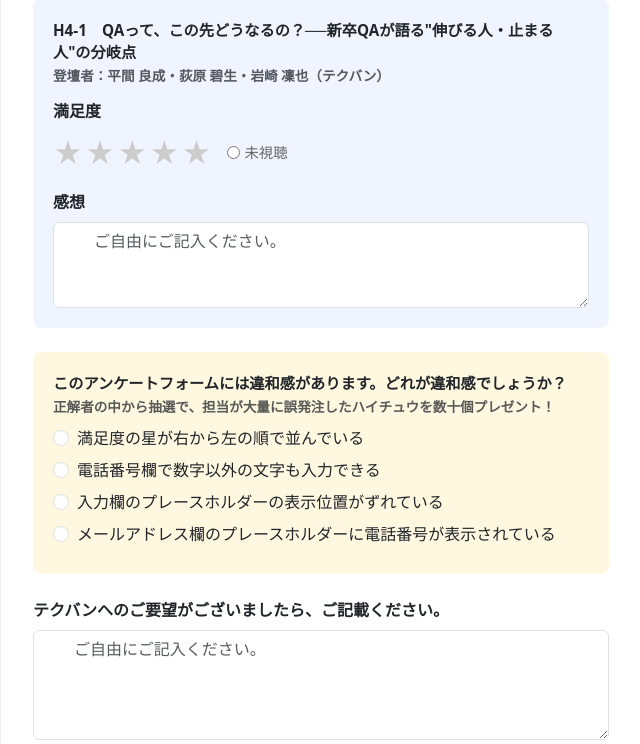
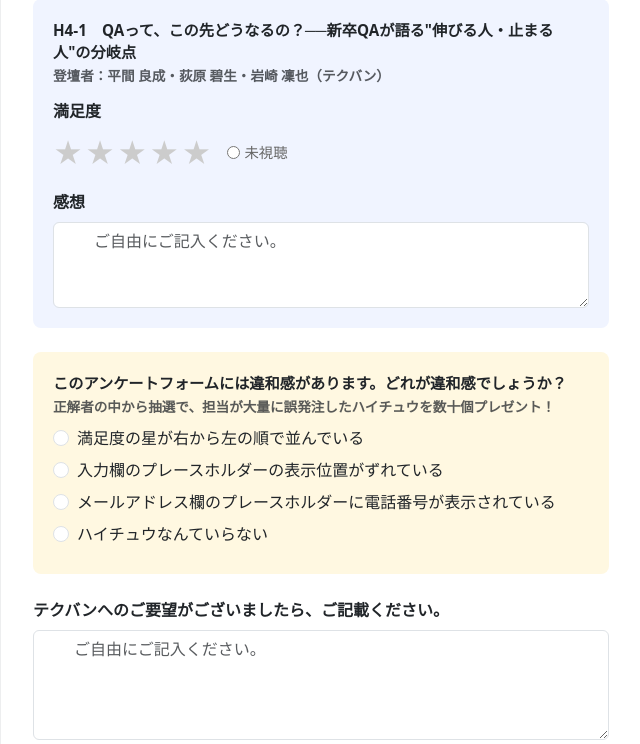
Before and after one commit to Kishi-Satoshi/survey, a Flask app: page / in a window 1280 px wide. Shown: the part 1031-1775 px from the top of the page, without its empty margins (319-959 px from the left). Run offline with Flask 3, Linux system fonts and the light colour scheme.

Commit message:
Replace quiz choice 2, add ハイチュウなんていらない as choice 4
- Remove 電話番号欄で数字以外の文字も入力できる (was actually true)
- Shift choices: correct answer now at #2
- Add ハイチュウなんていらない as choice 4

https://claude.ai/code/session_01TSXfBYrdznwg9HnJBHLdkV

```diff
--- a/templates/form.html
+++ b/templates/form.html
@@ -274,16 +274,16 @@
             <label class="form-check-label" for="quiz1">満足度の星が右から左の順で並んでいる</label>
           </div>
           <div class="form-check mb-2">
-            <input class="form-check-input" type="radio" name="quiz_answer" id="quiz2" value="電話番号欄で数字以外の文字も入力できる" {% if values.quiz_answer == '電話番号欄で数字以外の文字も入力できる' %}checked{% endif %}>
-            <label class="form-check-label" for="quiz2">電話番号欄で数字以外の文字も入力できる</label>
+            <input class="form-check-input" type="radio" name="quiz_answer" id="quiz2" value="入力欄のプレースホルダーの表示位置がずれている" {% if values.quiz_answer == '入力欄のプレースホルダーの表示位置がずれている' %}checked{% endif %}>
+            <label class="form-check-label" for="quiz2">入力欄のプレースホルダーの表示位置がずれている</label>
           </div>
           <div class="form-check mb-2">
-            <input class="form-check-input" type="radio" name="quiz_answer" id="quiz3" value="入力欄のプレースホルダーの表示位置がずれている" {% if values.quiz_answer == '入力欄のプレースホルダーの表示位置がずれている' %}checked{% endif %}>
-            <label class="form-check-label" for="quiz3">入力欄のプレースホルダーの表示位置がずれている</label>
+            <input class="form-check-input" type="radio" name="quiz_answer" id="quiz3" value="メールアドレス欄のプレースホルダーに電話番号が表示されている" {% if values.quiz_answer == 'メールアドレス欄のプレースホルダーに電話番号が表示されている' %}checked{% endif %}>
+            <label class="form-check-label" for="quiz3">メールアドレス欄のプレースホルダーに電話番号が表示されている</label>
           </div>
           <div class="form-check mb-2">
-            <input class="form-check-input" type="radio" name="quiz_answer" id="quiz4" value="メールアドレス欄のプレースホルダーに電話番号が表示されている" {% if values.quiz_answer == 'メールアドレス欄のプレースホルダーに電話番号が表示されている' %}checked{% endif %}>
-            <label class="form-check-label" for="quiz4">メールアドレス欄のプレースホルダーに電話番号が表示されている</label>
+            <input class="form-check-input" type="radio" name="quiz_answer" id="quiz4" value="ハイチュウなんていらない" {% if values.quiz_answer == 'ハイチュウなんていらない' %}checked{% endif %}>
+            <label class="form-check-label" for="quiz4">ハイチュウなんていらない</label>
           </div>
         </div>
       </div>
```
